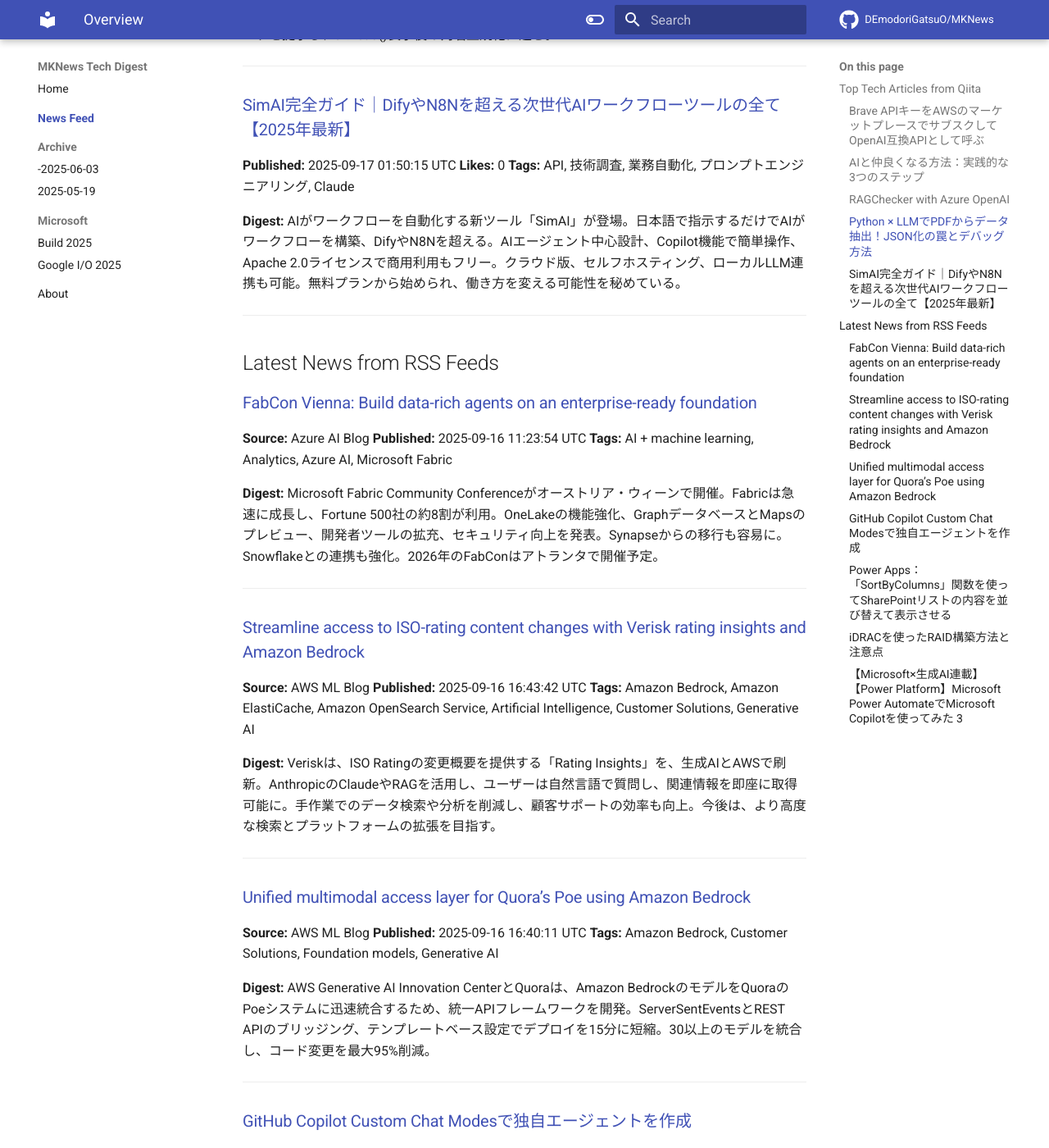
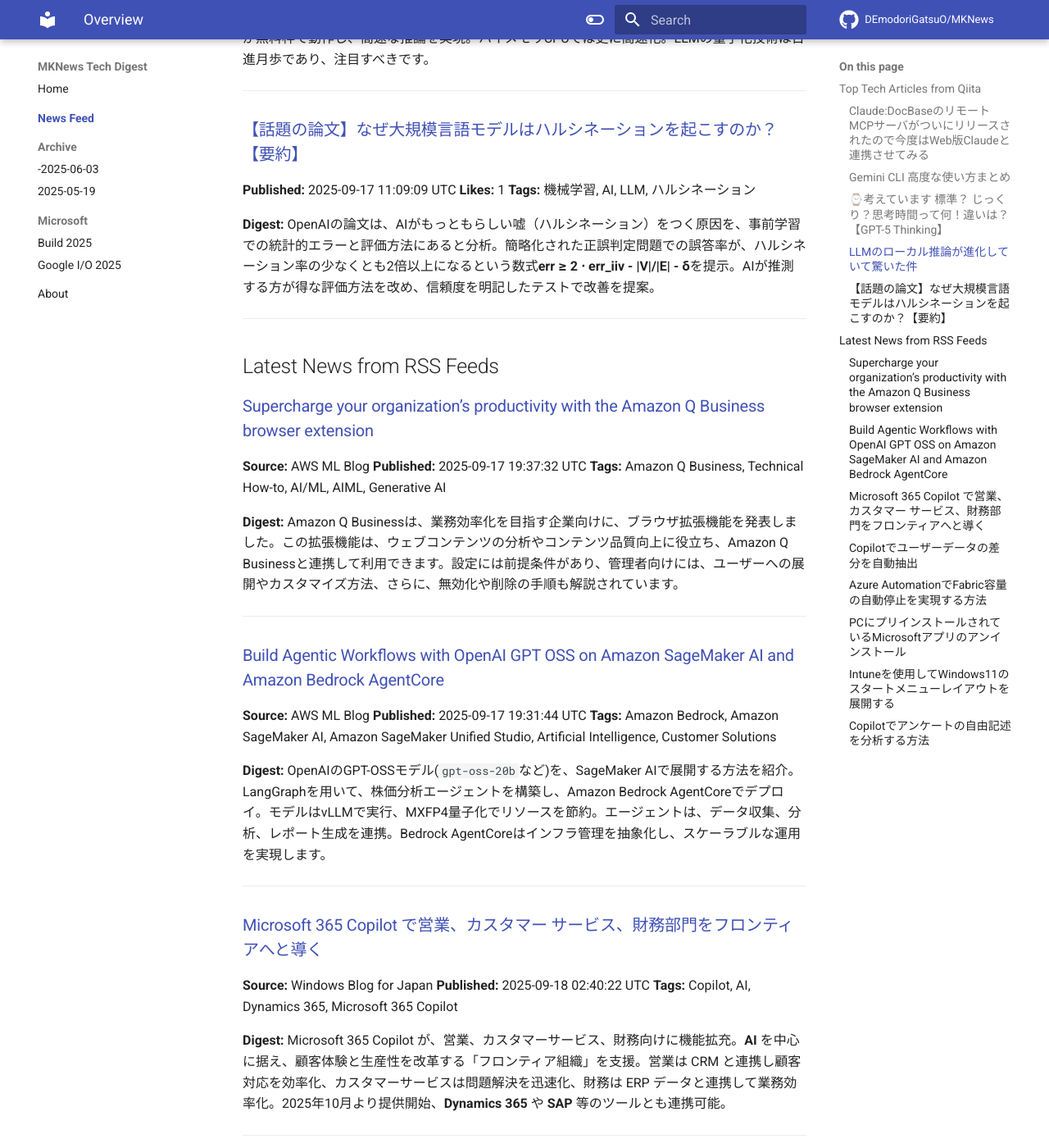
Before and after one commit to DEmodoriGatsuO/MKNews, an MkDocs documentation site: the page built from docs/news/index.md, in a window 1280 px wide and 1400 px high, scrolled down 1139 px. Shown: the whole window at 82% size. Built offline with MkDocs 1.6.1 and Material for MkDocs 9.7.7, drawn with Linux system fonts in a browser that asks for light colours; comment, search, counter and statistics services are not loaded; some of the changed text lies outside the part shown.

Commit message:
Automated AI Tech Digest - 2025-09-18

```diff
--- a/docs/news/index.md
+++ b/docs/news/index.md
@@ -1,128 +1,138 @@
-# AI Tech Trends Digest (2025-09-17)
+# AI Tech Trends Digest (2025-09-18)
 
 
 ## Top Tech Articles from Qiita
 
 
-### [Brave APIキーをAWSのマーケットプレースでサブスクしてOpenAI互換APIとして呼ぶ](https://qiita.com/moritalous/items/36b1d32c5e208e394d3d)
-**Published:** 2025-09-16 09:30:20 UTC
-**Likes:** 3
-**Tags:** AWS, OpenAI, マーケットプレイス, brave
+### [Claude:DocBaseのリモートMCPサーバがついにリリースされたので今度はWeb版Claudeと連携させてみる](https://qiita.com/Fuses-Garage/items/a4c5ab5258f442a87e66)
+**Published:** 2025-09-17 06:54:13 UTC
+**Likes:** 2
+**Tags:** MCP, DocBase, 生成AI, Claude
 
 **Digest:**
-プライバシー重視のブラウザBraveが提供するBrave SearchのAPIについて。無料を含む13プランがあり、AWSマーケットプレイス経由でも購入可能。Data for AIのProプランは、OpenAI互換のSummarizer Search APIを利用でき、OpenAIライクなコードで検索が可能。Amazon Bedrock AgentCoreについての詳細な情報も得られるなど、活用範囲が広がります。
+ECN技術部のFuse氏が、DocBaseとWeb版Claudeを連携させ、DocBaseの情報をClaudeで扱えるようにする手順を解説。DocBase公式リモートMCPサーバーを活用し、Claudeのカスタムコネクタ設定、OAuth2認証による連携を完了。連携テストでは、DocBase内の情報に基づき、ECNホームセンターのミッション、ビジョン、バリューをClaudeが回答。
 
 ---
 
-### [AIと仲良くなる方法：実践的な3つのステップ](https://qiita.com/s-age/items/5fe8b0aa457a2396c0fb)
-**Published:** 2025-09-16 09:13:55 UTC
+### [Gemini CLI 高度な使い方まとめ](https://qiita.com/yang_zaiqi/items/a147728f6cf24f0f8705)
+**Published:** 2025-09-18 00:39:09 UTC
 **Likes:** 1
-**Tags:** AI, LLM
+**Tags:** TOML, Gemini, AIエージェント
 
 **Digest:**
-AI活用はツールに偏りがちでLLMへの理解が不足していると指摘。まずは触り、次にCLI操作など明確なタスクをAIに任せ指示の出し方を習得、ルールやロジックの実装に挑戦しAIの思考を理解することが重要。**観察、分析、言語化**の繰り返しでLLMの特性を掴み、ツールの強み弱みを予測できる人材を目指すべきです。
+Gemini CLI の高度な使い方を紹介。TOML でカスタムコマンド作成、GEMINI.md でプロジェクトの文脈管理、チェックポイントで安心な状態復元が可能。テーマや Vim モードでのカスタマイズも。自分専用の開発アシスタントとして、爆速ワークフロー構築や好みの環境設定が可能です。
 
 ---
 
-### [RAGChecker with Azure OpenAI](https://qiita.com/suzookita/items/0ab6a8a99211a32dc605)
-**Published:** 2025-09-17 05:53:02 UTC
-**Likes:** 0
-**Tags:** rag, LLM, AzureOpenAI, litellm, ragchecker
+### [⌚考えています 標準？ じっくり？思考時間って何！違いは？【GPT-5 Thinking】](https://qiita.com/7mpy/items/9665b77fb75435eecf93)
+**Published:** 2025-09-18 00:24:31 UTC
+**Likes:** 1
+**Tags:** AI, OpenAI, 生成AI, ChatGPT, LLM
 
 **Digest:**
-RAGCheckerでAzure OpenAIを利用する方法の備忘録。**LiteLLM**を用いてAzure OpenAIのモデルを呼び出すため、`azure/`プレフィックスとデプロイ名を指定。`AZURE_API_KEY`、`AZURE_API_BASE`、`AZURE_API_VERSION`を環境変数かコード内で設定。RAGCheckerとLiteLLMをインストールし、Python SDKで評価を実行。JSONファイルからの読み込みも可能。
+ChatGPTの思考時間設定について、OpenAIのリリースノートを基に解説。Standardは速さと推論のバランス、Extendedは深い推論、Pro版ではLight/Heavyも選択可。思考時間は入力欄のチップから切り替え、設定は保存される。Auto/Fast/ThinkingモデルからThinkingを選び、タスクに応じて使い分ける。
 
 ---
 
-### [Python × LLMでPDFからデータ抽出！JSON化の罠とデバッグ方法](https://qiita.com/maskot1977/items/6c5dc0dbcda5032e78f0)
-**Published:** 2025-09-17 05:30:01 UTC
-**Likes:** 0
-**Tags:** Python, PDF, JSON, ChatGPT, LLM
+### [LLMのローカル推論が進化していて驚いた件](https://qiita.com/Sora_Yamamoto/items/098e63fd841ac6cf5588)
+**Published:** 2025-09-17 23:29:55 UTC
+**Likes:** 1
+**Tags:** CPU, 量子化, LLM, Unsloth
 
 **Digest:**
-LangChainとAzure OpenAIを用いたPDF解析で、`"Missing some input keys"`エラーを解決。原因はPromptTemplateの`input_variables`設定ミスで、`["context", "question"]` に修正。`safe_invoke`はシンプルに`qa_chain.invoke({"query": prompt_text})`に。修正後のコードを提示し、df.head()表示後の列名正規化に進む。
+`Unsloth Dynamic 2.0 GGUF`を試した結果、驚くべき性能に。`ollama`と`Google Colab`のCPU環境で`qwen3-next-30b-a3b-instruct`を動かす手順を紹介。1bit量子化で約8GBのモデルが無料枠で動作し、高速な推論を実現。ハイメモリCPUでは更に高速化。LLMの量子化技術は日進月歩であり、注目すべきです。
 
 ---
 
-### [SimAI完全ガイド｜DifyやN8Nを超える次世代AIワークフローツールの全て【2025年最新】](https://qiita.com/k_nabe/items/35b492af2d9e5ca6afb0)
-**Published:** 2025-09-17 01:50:15 UTC
-**Likes:** 0
-**Tags:** API, 技術調査, 業務自動化, プロンプトエンジニアリング, Claude
+### [【話題の論文】なぜ大規模言語モデルはハルシネーションを起こすのか？【要約】](https://qiita.com/meta77/items/3e358591ff8bcd698c88)
+**Published:** 2025-09-17 11:09:09 UTC
+**Likes:** 1
+**Tags:** 機械学習, AI, LLM, ハルシネーション
 
 **Digest:**
-AIがワークフローを自動化する新ツール「SimAI」が登場。日本語で指示するだけでAIがワークフローを構築、DifyやN8Nを超える。AIエージェント中心設計、Copilot機能で簡単操作、Apache 2.0ライセンスで商用利用もフリー。クラウド版、セルフホスティング、ローカルLLM連携も可能。無料プランから始められ、働き方を変える可能性を秘めている。
+OpenAIの論文は、AIがもっともらしい嘘（ハルシネーション）をつく原因を、事前学習での統計的エラーと評価方法にあると分析。簡略化された正誤判定問題での誤答率が、ハルシネーション率の少なくとも2倍以上になるという数式**err ≥ 2 ⋅ err_iiv - |V|/|E| - δ**を提示。AIが推測する方が得な評価方法を改め、信頼度を明記したテストで改善を提案。
 
 ---
 
 ## Latest News from RSS Feeds
 
 
-### [FabCon Vienna: Build data-rich agents on an enterprise-ready foundation](https://www.microsoft.com/en-us/microsoft-fabric/blog/2025/09/16/fabcon-vienna-build-data-rich-agents-on-an-enterprise-ready-foundation)
-**Source:** Azure AI Blog
-**Published:** 2025-09-16 11:23:54 UTC
-**Tags:** AI + machine learning, Analytics, Azure AI, Microsoft Fabric
+### [Supercharge your organization’s productivity with the Amazon Q Business browser extension](https://aws.amazon.com/blogs/machine-learning/supercharge-your-organizations-productivity-with-the-amazon-q-business-browser-extension/)
+**Source:** AWS ML Blog
+**Published:** 2025-09-17 19:37:32 UTC
+**Tags:** Amazon Q Business, Technical How-to, AI/ML, AIML, Generative AI
 
 **Digest:**
-Microsoft Fabric Community Conferenceがオーストリア・ウィーンで開催。Fabricは急速に成長し、Fortune 500社の約8割が利用。OneLakeの機能強化、GraphデータベースとMapsのプレビュー、開発者ツールの拡充、セキュリティ向上を発表。Synapseからの移行も容易に。Snowflakeとの連携も強化。2026年のFabConはアトランタで開催予定。
+Amazon Q Businessは、業務効率化を目指す企業向けに、ブラウザ拡張機能を発表しました。この拡張機能は、ウェブコンテンツの分析やコンテンツ品質向上に役立ち、Amazon Q Businessと連携して利用できます。設定には前提条件があり、管理者向けには、ユーザーへの展開やカスタマイズ方法、さらに、無効化や削除の手順も解説されています。
 
 ---
 
-### [Streamline access to ISO-rating content changes with Verisk rating insights and Amazon Bedrock](https://aws.amazon.com/blogs/machine-learning/streamline-access-to-iso-rating-content-changes-with-verisk-rating-insights-and-amazon-bedrock/)
+### [Build Agentic Workflows with OpenAI GPT OSS on Amazon SageMaker AI and Amazon Bedrock AgentCore](https://aws.amazon.com/blogs/machine-learning/build-agentic-workflows-with-openai-gpt-oss-on-amazon-sagemaker-ai-and-amazon-bedrock-agentcore/)
 **Source:** AWS ML Blog
-**Published:** 2025-09-16 16:43:42 UTC
-**Tags:** Amazon Bedrock, Amazon ElastiCache, Amazon OpenSearch Service, Artificial Intelligence, Customer Solutions, Generative AI
+**Published:** 2025-09-17 19:31:44 UTC
+**Tags:** Amazon Bedrock, Amazon SageMaker AI, Amazon SageMaker Unified Studio, Artificial Intelligence, Customer Solutions
 
 **Digest:**
-Veriskは、ISO Ratingの変更概要を提供する「Rating Insights」を、生成AIとAWSで刷新。AnthropicのClaudeやRAGを活用し、ユーザーは自然言語で質問し、関連情報を即座に取得可能に。手作業でのデータ検索や分析を削減し、顧客サポートの効率も向上。今後は、より高度な検索とプラットフォームの拡張を目指す。
+OpenAIのGPT-OSSモデル(`gpt-oss-20b`など)を、SageMaker AIで展開する方法を紹介。LangGraphを用いて、株価分析エージェントを構築し、Amazon Bedrock AgentCoreでデプロイ。モデルはvLLMで実行、MXFP4量子化でリソースを節約。エージェントは、データ収集、分析、レポート生成を連携。Bedrock AgentCoreはインフラ管理を抽象化し、スケーラブルな運用を実現します。
 
 ---
 
-### [Unified multimodal access layer for Quora’s Poe using Amazon Bedrock](https://aws.amazon.com/blogs/machine-learning/unified-multimodal-access-layer-for-quoras-poe-using-amazon-bedrock/)
-**Source:** AWS ML Blog
-**Published:** 2025-09-16 16:40:11 UTC
-**Tags:** Amazon Bedrock, Customer Solutions, Foundation models, Generative AI
+### [Microsoft 365 Copilot で営業、カスタマー サービス、財務部門をフロンティアへと導く](https://blogs.windows.com/japan/2025/09/18/moving-sales-service-and-finance-to-the-frontier-with-microsoft-365-copilot/)
+**Source:** Windows Blog for Japan
+**Published:** 2025-09-18 02:40:22 UTC
+**Tags:** Copilot, AI, Dynamics 365, Microsoft 365 Copilot
 
 **Digest:**
-AWS Generative AI Innovation CenterとQuoraは、Amazon BedrockのモデルをQuoraのPoeシステムに迅速統合するため、統一APIフレームワークを開発。ServerSentEventsとREST APIのブリッジング、テンプレートベース設定でデプロイを15分に短縮。30以上のモデルを統合し、コード変更を最大95%削減。
+Microsoft 365 Copilot が、営業、カスタマーサービス、財務向けに機能拡充。**AI** を中心に据え、顧客体験と生産性を改革する「フロンティア組織」を支援。営業は CRM と連携し顧客対応を効率化、カスタマーサービスは問題解決を迅速化、財務は ERP データと連携して業務効率化。2025年10月より提供開始、**Dynamics 365** や **SAP** 等のツールとも連携可能。
 
 ---
 
-### [GitHub Copilot Custom Chat Modesで独自エージェントを作成](https://blog.jbs.co.jp/entry/2025/09/17/145028)
+### [Copilotでユーザーデータの差分を自動抽出](https://blog.jbs.co.jp/entry/2025/09/18/122649)
 **Source:** JBS Blog
-**Published:** 2025-09-17 05:50:28 UTC
-**Tags:** VS Code, Copilot, GitHub, GitHub Copilot
+**Published:** 2025-09-18 03:26:49 UTC
+**Tags:** AI, Copilot, CSV, Tech
 
 **Digest:**
-GitHub CopilotのVS Code向け新機能「Custom Chat Modes」が登場。2025年5月リリース版から、独自のAIチャットモード作成が可能に。Ask、Edit、Agentに加え、目的に特化したAI体験を実現。例えば、コード解説専門AIモードを構築し、開発効率を格段に向上させる活用方法も紹介します。
+毎月のユーザーデータ分析、手作業での差分探しは大変ですよね。この記事では、Microsoft Copilotを活用し、CSVファイルの差分を自動抽出する方法を紹介します。先月と今月のユーザーデータを用意し、Copilotに特定のプロンプトを入力することで、追加されたユーザーなどを簡単に把握できます。
 
 ---
 
-### [Power Apps：「SortByColumns」関数を使ってSharePointリストの内容を並び替えて表示させる](https://blog.jbs.co.jp/entry/2025/09/17/130733)
+### [Azure AutomationでFabric容量の自動停止を実現する方法](https://blog.jbs.co.jp/entry/2025/09/18/113344)
 **Source:** JBS Blog
-**Published:** 2025-09-17 04:07:33 UTC
-**Tags:** PowerPlatfirm, Power Apps, 初心者向け
+**Published:** 2025-09-18 02:33:44 UTC
+**Tags:** Microsoft Fabric, Azure Automation
 
 **Digest:**
-Power AppsでSharePointリストを昇順・降順に並び替える方法を紹介。**SortByColumns関数**を使用し、リスト内の特定の列を基準に並べ替えられます。これにより、SharePointリストの表示を**昇順**または**降順**に簡単に設定し、データの見やすさを向上させることが可能です。
+Azure Automationを活用し、Microsoft Fabric容量を自動停止する方法を解説。コスト削減のため、Runbookを作成し、PowerShellコードでFabric容量を停止します。スケジュール設定で運用を自動化し、無駄なリソース消費を防ぎます。
 
 ---
 
-### [iDRACを使ったRAID構築方法と注意点](https://blog.jbs.co.jp/entry/2025/09/17/110740)
+### [PCにプリインストールされているMicrosoftアプリのアンインストール](https://blog.jbs.co.jp/entry/2025/09/18/103500)
 **Source:** JBS Blog
-**Published:** 2025-09-17 02:07:40 UTC
-**Tags:** iDRAC, Windows Server, Tech
+**Published:** 2025-09-18 01:35:00 UTC
+**Tags:** OneDrive, コマンドプロンプト
 
 **Digest:**
-iDRACでRAIDを構築する方法を解説。RAID設定はiDRAC Web UIから行い、仮想ディスク作成でRAIDレベル、ディスク選択、名前などを指定します。構築には時間が必要で、再起動も伴います。構築後の確認も忘れずに。手順と注意点をまとめた情報です。
+Microsoft 365 Apps (M365Apps) を Office展開ツール (ODT) で展開する際、既存Office製品のアンインストール設定で OneDriveとOneNote for Windows 10が削除されない問題が発生しました。 今回は、PCプリインストール版アプリをコマンドでアンインストールする方法を紹介します。
 
 ---
 
-### [【Microsoft×生成AI連載】【Power Platform】Microsoft Power AutomateでMicrosoft Copilotを使ってみた 3](https://blog.jbs.co.jp/entry/2025/09/17/090047)
+### [Intuneを使用してWindows11のスタートメニューレイアウトを展開する](https://blog.jbs.co.jp/entry/2025/09/18/090211)
 **Source:** JBS Blog
-**Published:** 2025-09-17 00:00:47 UTC
-**Tags:** Copilot, Microsoft Copilot, Microsoft 365 Copilot, 生成AI, Microsoft×生成AI連載, Power Automate
+**Published:** 2025-09-18 00:02:11 UTC
+**Tags:** Intune
 
 **Digest:**
-Power AutomateのCopilot機能を使ったフロー作成を試します。前回紹介した多様なCopilot機能を活用し、フローを構築します。Power AutomateとCopilotの連携により、より効率的な自動化フローの作成が期待できます。
+Windows 11では、スタートメニューがタイルからピン留め形式に変わり、フォーマットもXMLからJSONに変更されました。IntuneでWindows 10のスタートメニューを構成していた場合、設定方法が異なります。この記事では、Intuneを用いたWindows 11でのスタートメニューレイアウト構成について解説しています。
 
 ---
+
+### [Copilotでアンケートの自由記述を分析する方法](https://blog.jbs.co.jp/entry/2025/09/17/171959)
+**Source:** JBS Blog
+**Published:** 2025-09-17 08:19:59 UTC
+**Tags:** Copilot, AI, Tech
+
+**Digest:**
+社内アンケートの自由記述分析を効率化！ Copilotを活用し、時間を有効活用する方法を紹介します。WebタブでアンケートをCopilotに作成させ、分析まで行います。記事では、プロンプト例や具体的な手順を解説し、アンケート準備から分析、まとめまでを網羅しています。
+
+---
```
